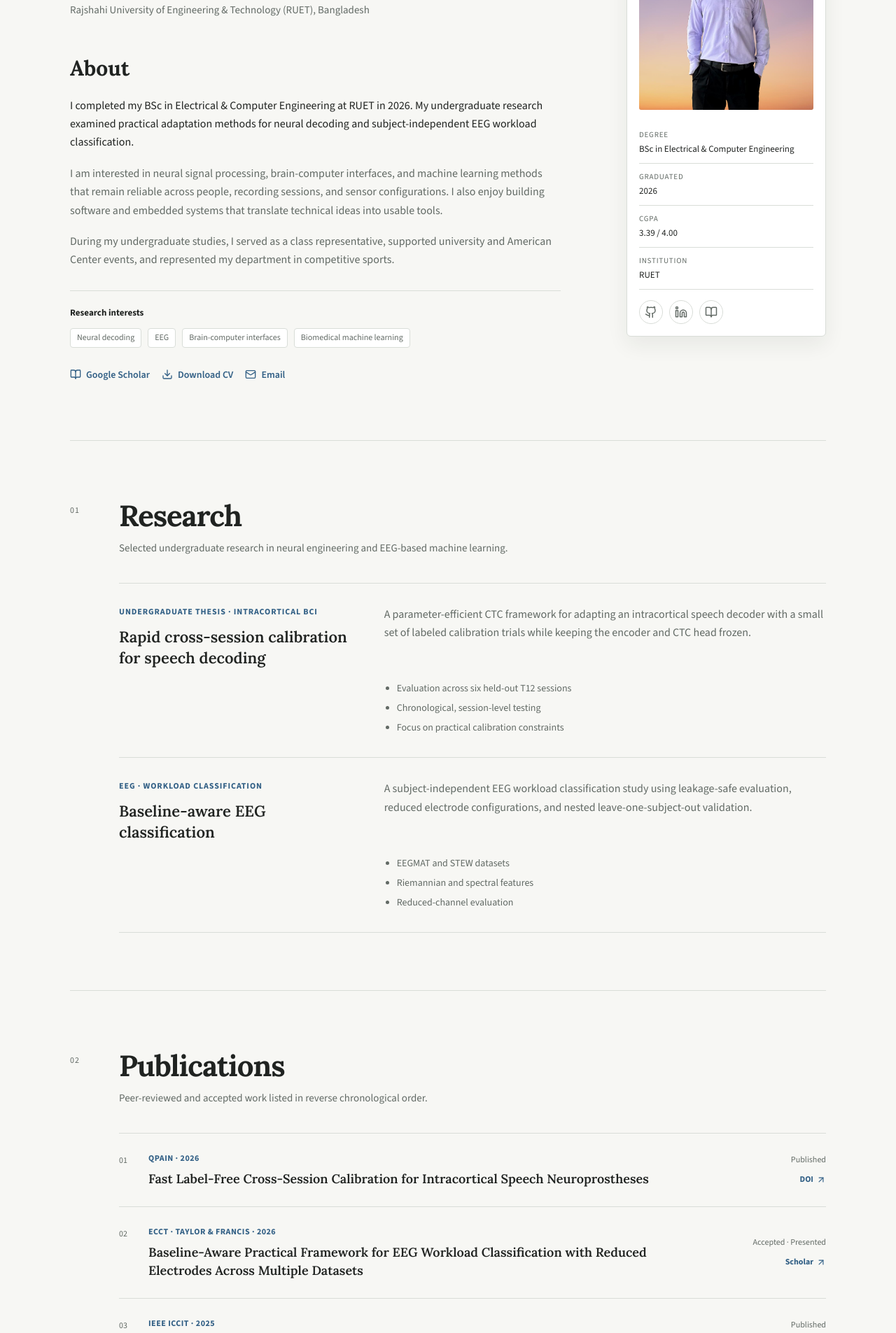
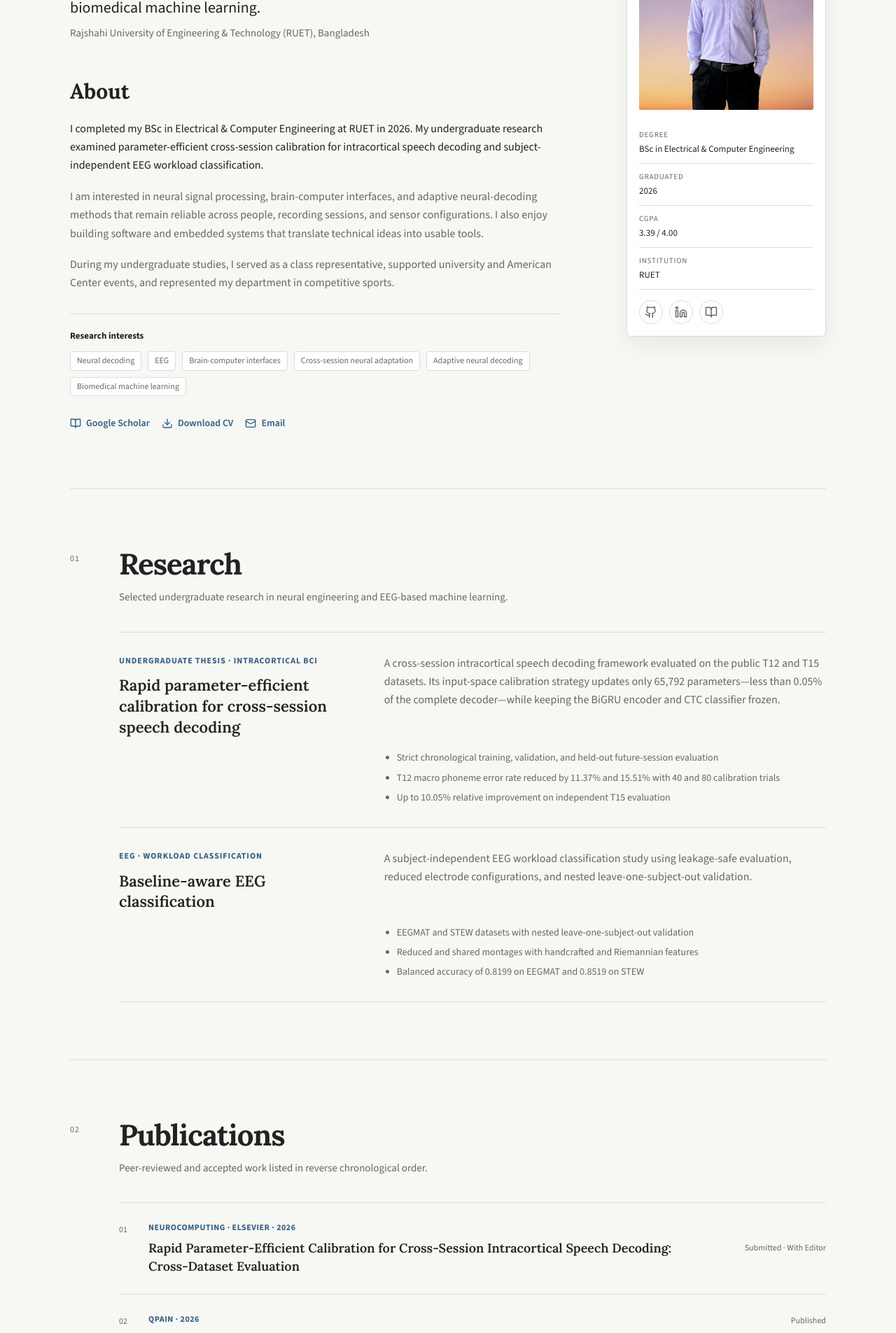
Before and after one commit to roy056/roy056.github.io, a Next.js app: page / in a window 1280 px wide. Shown: the part 340-2245 px from the top of the page at 70% size. Built offline with nearby package versions, Linux system fonts and the light colour scheme.

Commit message:
Update portfolio from latest CV

```diff
--- a/app/page.tsx
+++ b/app/page.tsx
@@ -19,8 +19,16 @@ import { useEffect, useState } from "react";
 const publications = [
   {
     year: "2026",
+    venue: "Neurocomputing · Elsevier",
+    title: "Rapid Parameter-Efficient Calibration for Cross-Session Intracortical Speech Decoding: Cross-Dataset Evaluation",
+    status: "Submitted · With Editor",
+    linkLabel: null,
+    link: null,
+  },
+  {
+    year: "2026",
     venue: "QPAIN",
-    title: "Fast Label-Free Cross-Session Calibration for Intracortical Speech Neuroprostheses",
+    title: "Fast Label-Free Cross-Session Calibration for Intra-Cortical Speech Decoding",
     status: "Published",
     linkLabel: "DOI",
     link: "https://doi.org/10.1109/QPAIN69676.2026.11546072",
@@ -54,17 +62,25 @@ const publications = [
 const research = [
   {
     label: "Undergraduate thesis · Intracortical BCI",
-    title: "Rapid cross-session calibration for speech decoding",
+    title: "Rapid parameter-efficient calibration for cross-session speech decoding",
     description:
-      "A parameter-efficient CTC framework for adapting an intracortical speech decoder with a small set of labeled calibration trials while keeping the encoder and CTC head frozen.",
-    details: ["Evaluation across six held-out T12 sessions", "Chronological, session-level testing", "Focus on practical calibration constraints"],
+      "A cross-session intracortical speech decoding framework evaluated on the public T12 and T15 datasets. Its input-space calibration strategy updates only 65,792 parameters—less than 0.05% of the complete decoder—while keeping the BiGRU encoder and CTC classifier frozen.",
+    details: [
+      "Strict chronological training, validation, and held-out future-session evaluation",
+      "T12 macro phoneme error rate reduced by 11.37% and 15.51% with 40 and 80 calibration trials",
+      "Up to 10.05% relative improvement on independent T15 evaluation",
+    ],
   },
   {
     label: "EEG · Workload classification",
     title: "Baseline-aware EEG classification",
     description:
       "A subject-independent EEG workload classification study using leakage-safe evaluation, reduced electrode configurations, and nested leave-one-subject-out validation.",
-    details: ["EEGMAT and STEW datasets", "Riemannian and spectral features", "Reduced-channel evaluation"],
+    details: [
+      "EEGMAT and STEW datasets with nested leave-one-subject-out validation",
+      "Reduced and shared montages with handcrafted and Riemannian features",
+      "Balanced accuracy of 0.8199 on EEGMAT and 0.8519 on STEW",
+    ],
   },
 ];
 
@@ -174,17 +190,17 @@ export default function Home() {
               <div className="intro-block">
                 <p className="kicker">Electrical &amp; Computer Engineering</p>
                 <h1>Dibakar Roy</h1>
-                <p className="intro-role">ECE graduate with research interests in neural engineering, brain-computer interfaces, EEG signal processing, and biomedical machine learning.</p>
+                <p className="intro-role">ECE graduate with research interests in brain-computer interfaces, neural engineering, intracortical speech decoding, EEG signal processing, and biomedical machine learning.</p>
                 <p className="affiliation">Rajshahi University of Engineering &amp; Technology (RUET), Bangladesh</p>
               </div>
 
               <article className="about-copy">
                 <h2>About</h2>
                 <p>
-                  I completed my BSc in Electrical &amp; Computer Engineering at RUET in 2026. My undergraduate research examined practical adaptation methods for neural decoding and subject-independent EEG workload classification.
+                  I completed my BSc in Electrical &amp; Computer Engineering at RUET in 2026. My undergraduate research examined parameter-efficient cross-session calibration for intracortical speech decoding and subject-independent EEG workload classification.
                 </p>
                 <p>
-                  I am interested in neural signal processing, brain-computer interfaces, and machine learning methods that remain reliable across people, recording sessions, and sensor configurations. I also enjoy building software and embedded systems that translate technical ideas into usable tools.
+                  I am interested in neural signal processing, brain-computer interfaces, and adaptive neural-decoding methods that remain reliable across people, recording sessions, and sensor configurations. I also enjoy building software and embedded systems that translate technical ideas into usable tools.
                 </p>
                 <p>
                   During my undergraduate studies, I served as a class representative, supported university and American Center events, and represented my department in competitive sports.
@@ -195,6 +211,8 @@ export default function Home() {
                   <span>Neural decoding</span>
                   <span>EEG</span>
                   <span>Brain-computer interfaces</span>
+                  <span>Cross-session neural adaptation</span>
+                  <span>Adaptive neural decoding</span>
                   <span>Biomedical machine learning</span>
                 </div>
 
@@ -250,7 +268,9 @@ export default function Home() {
                 </div>
                 <div className="publication-side">
                   <span>{publication.status}</span>
-                  <a href={publication.link} target="_blank" rel="noreferrer">{publication.linkLabel} <ArrowUpRight size={14} /></a>
+                  {publication.link && publication.linkLabel ? (
+                    <a href={publication.link} target="_blank" rel="noreferrer">{publication.linkLabel} <ArrowUpRight size={14} /></a>
+                  ) : null}
                 </div>
               </li>
             ))}
```
